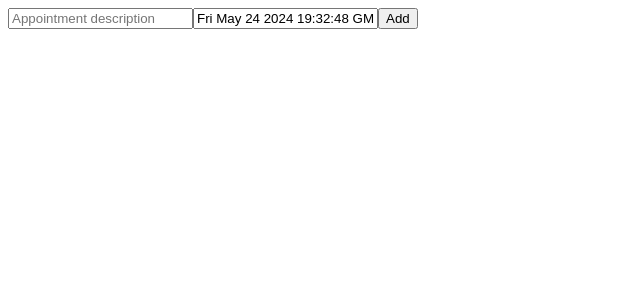
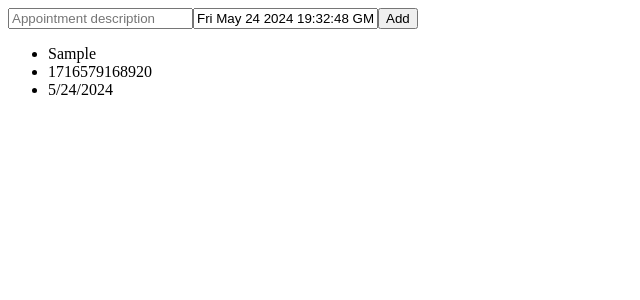
Before and after one commit to 12032002hailong/angular_appointment, an Angular app: page / in a window 1280 px wide. Both pictures are taken after typing "Sample" into the empty fields and a click on the button "Add". Shown: the top 300 px of the page, without its empty margins (0-640 px from the left). Built offline with nearby package versions, Linux system fonts and the light colour scheme.

Commit message:
adding an appointment using ngFor

```diff
--- a/src/app/appointment-list/appointment-list.component.html
+++ b/src/app/appointment-list/appointment-list.component.html
@@ -10,4 +10,10 @@
     [(ngModel)]="newAppointmentDate"
   />
   <button (click)="addAppointment()">Add</button>
+
+  <ul *ngFor="let item of appointment">
+    <li>{{ item.title }}</li>
+    <li>{{ item.id }}</li>
+    <li>{{ item.date.toLocaleDateString() }}</li>
+  </ul>
 </div>
--- a/src/app/appointment-list/appointment-list.component.ts
+++ b/src/app/appointment-list/appointment-list.component.ts
@@ -1,11 +1,12 @@
 import { Component } from '@angular/core';
 import { Appointment } from '../models/appointment';
 import { FormsModule, NgModel } from '@angular/forms';
+import { NgFor } from '@angular/common';
 
 @Component({
   selector: 'app-appointment-list',
   standalone: true,
-  imports: [FormsModule,],
+  imports: [FormsModule, NgFor],
   templateUrl: './appointment-list.component.html',
   styleUrl: './appointment-list.component.css'
 })
@@ -26,8 +27,8 @@ export class AppointmentListComponent {
       this.newAppointmentDate = new Date();
       this.newAppointmentTitle = "";
       console.log(newAppointment);
-
     }
+    else return;
   }
 
 }
```
